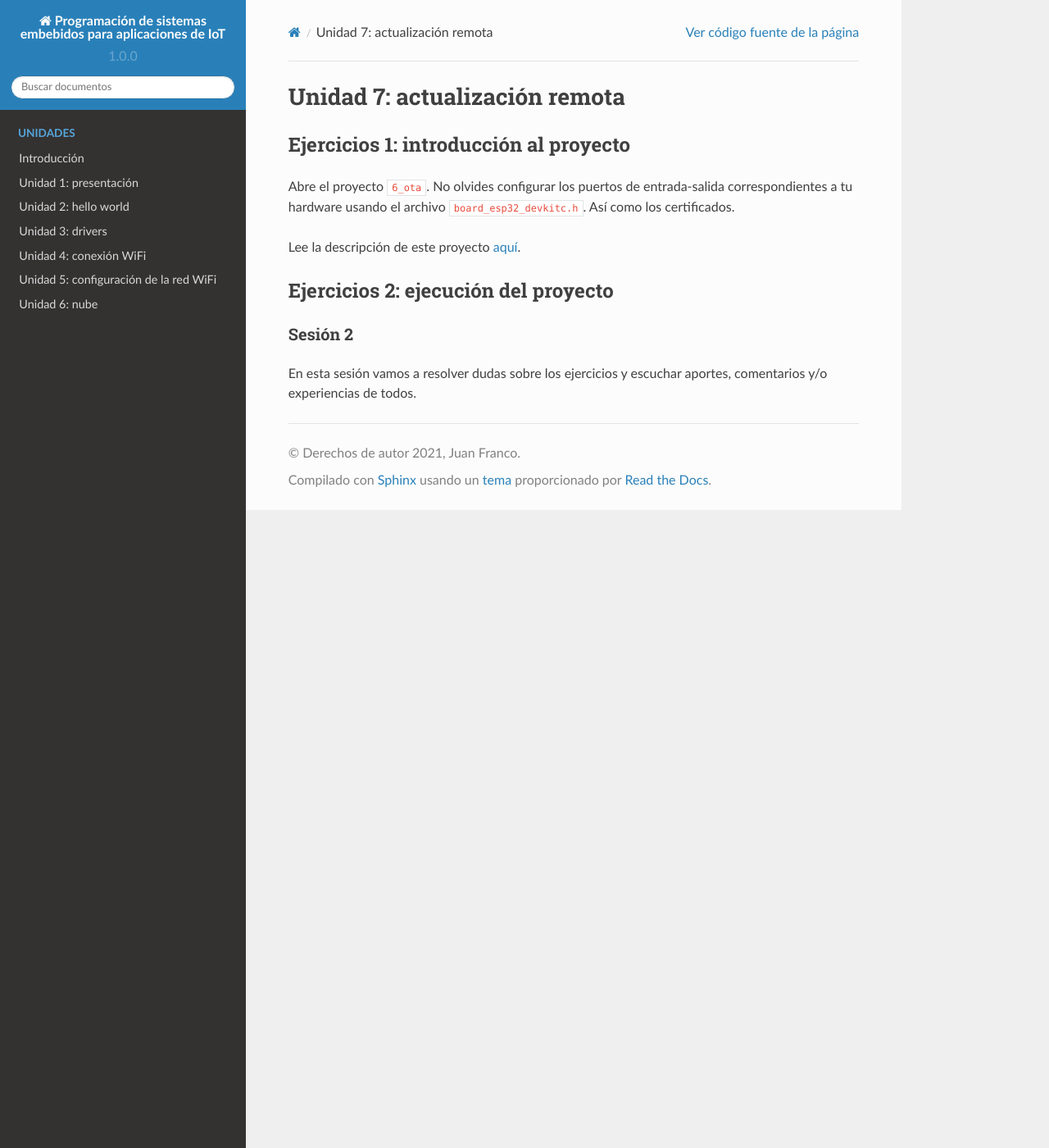
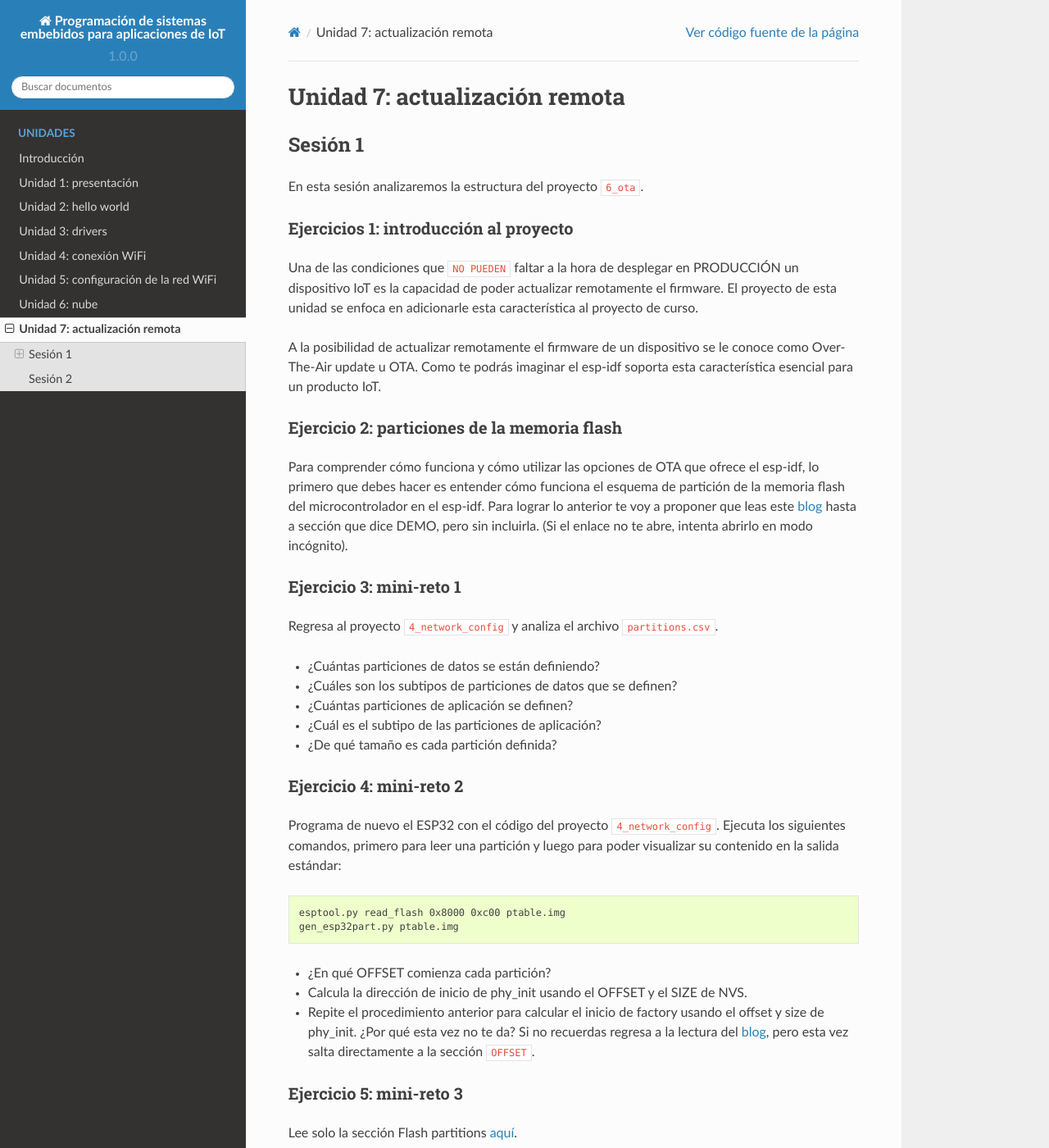
Before and after one commit to juanferfranco/espiot, a Sphinx documentation site: the page built from docs/_unidad7/unidad7.rst, in a window 1280 px wide and 1400 px high. Shown: the whole window at 82% size. Built offline with Sphinx 7.4.7 and the Read the Docs theme 2.0.0, drawn with Linux system fonts in a browser that asks for light colours; some of the changed text lies outside the part shown.

Commit message:
Add Unit 7

```diff
--- a/docs/_unidad7/unidad7.rst
+++ b/docs/_unidad7/unidad7.rst
@@ -1,18 +1,141 @@
 Unidad 7: actualización remota
 ================================
+
+Sesión 1
+-----------
+
+En esta sesión analizaremos la estructura del proyecto ``6_ota``.
+
 
 Ejercicios 1: introducción al proyecto
 ^^^^^^^^^^^^^^^^^^^^^^^^^^^^^^^^^^^^^^^^
 
-Abre el proyecto ``6_ota``. No olvides configurar los puertos
-de entrada-salida correspondientes a tu hardware usando el archivo ``board_esp32_devkitc.h``.
-Así como los certificados.
+Una de las condiciones que ``NO PUEDEN`` faltar a la hora de desplegar en PRODUCCIÓN un
+dispositivo IoT es la capacidad de poder actualizar remotamente el firmware. El
+proyecto de esta unidad se enfoca en adicionarle esta característica al proyecto
+de curso.
 
-Lee la descripción de este proyecto `aquí <https://docs.espressif.com/projects/esp-jumpstart/en/latest/firmwareupgrade.html>`__.
+A la posibilidad de actualizar remotamente el firmware de un dispositivo se le conoce
+como Over-The-Air update u OTA. Como te podrás imaginar el esp-idf soporta esta
+característica esencial para un producto IoT.
 
-Ejercicios 2: ejecución del proyecto
+Ejercicio 2: particiones de la memoria flash
+^^^^^^^^^^^^^^^^^^^^^^^^^^^^^^^^^^^^^^^^^^^^^
+
+Para comprender cómo funciona y cómo utilizar las opciones de OTA que ofrece el
+esp-idf, lo primero que debes hacer es entender cómo funciona el esquema de
+partición de la memoria flash del microcontrolador en el esp-idf. Para lograr
+lo anterior te voy a proponer que leas este `blog <https://medium.com/the-esp-journal/how-to-use-custom-partition-tables-on-esp32-69c0f3fa89c8>`__
+hasta a sección que dice DEMO, pero sin incluirla.
+(Si el enlace no te abre, intenta abrirlo en modo incógnito).
+
+Ejercicio 3: mini-reto 1
+^^^^^^^^^^^^^^^^^^^^^^^^^
+
+Regresa al proyecto ``4_network_config`` y analiza el archivo ``partitions.csv``.
+
+* ¿Cuántas particiones de datos se están definiendo?
+* ¿Cuáles son los subtipos de particiones de datos que se definen?
+* ¿Cuántas particiones de aplicación se definen?
+* ¿Cuál es el subtipo de las particiones de aplicación?
+* ¿De qué tamaño es cada partición definida?
+
+Ejercicio 4: mini-reto 2
+^^^^^^^^^^^^^^^^^^^^^^^^^
+
+Programa de nuevo el ESP32 con el código del proyecto ``4_network_config``. Ejecuta los siguientes
+comandos, primero para leer una partición y luego para poder visualizar su contenido en la salida
+estándar:
+
+.. code-block:: bash
+
+    esptool.py read_flash 0x8000 0xc00 ptable.img
+    gen_esp32part.py ptable.img
+
+* ¿En qué OFFSET comienza cada partición?
+* Calcula la dirección de inicio de phy_init usando el OFFSET y el SIZE de NVS.
+* Repite el procedimiento anterior para calcular el inicio de factory usando el offset
+  y size de phy_init. ¿Por qué esta vez no te da? Si no recuerdas regresa a la lectura
+  del `blog <https://medium.com/the-esp-journal/how-to-use-custom-partition-tables-on-esp32-69c0f3fa89c8>`__,
+  pero esta vez salta directamente a la sección ``OFFSET``.
+
+Ejercicio 5: mini-reto 3
+^^^^^^^^^^^^^^^^^^^^^^^^^
+
+Lee solo la sección Flash partitions `aquí <https://docs.espressif.com/projects/esp-jumpstart/en/latest/firmwareupgrade.html#flash-partitions>`__.
+
+Vuelve al proyecto ``4_network_config`` y ejecuta menuconfig:
+
+.. code-block:: bash
+
+    idf.py menuconfig
+
+Ve a la sección Partition Table de menuconfig.
+
+* ¿Cuántas tipos de tablas de partición ves disponibles?
+* Para usar una tabla de partición custom o personalizada qué debes
+  hacer?
+* ¿Es posible que tu primera partición esté definida en un OFFSET
+  predefinido por ti?
+* ¿Cuál sería el OFFSET inicial de tu primera partición si no cambias
+  el bootloader por defecto del ESP-IDF? Si no lo recuerdas, vuelve al blog.
+
+
+Ejercicio 6: mini-reto 4
+^^^^^^^^^^^^^^^^^^^^^^^^^
+
+¿Para que sirve la partición Partition Table?
+
+Vuelve a ejecutar estos comandos:
+
+.. code-block:: bash
+
+    esptool.py read_flash 0x8000 0xc00 ptable.img
+    gen_esp32part.py ptable.img
+
+¿Qué partición estas leyendo e interpretando?
+
+Ejercicio 7: Over-The-Air update
+^^^^^^^^^^^^^^^^^^^^^^^^^^^^^^^^^
+
+Ahora vas a aprender cómo funciona el mecanismos de OTA que ofrece el esp-idf.
+Lee la sección OTA Mechanism `aquí <https://docs.espressif.com/projects/esp-jumpstart/en/latest/firmwareupgrade.html#ota-mechanism>`__.
+
+* ¿Qué particiones se están definiendo?
+* ¿De que tipo y subtipo es la partición OTA-Data?
+* ¿Para qué sirve la partición OTA-Data?
+* ¿Por qué es importante tener dos particiones OTA (ota_0, ota_1)?
+
+Ejercicio 8: Over-The-Air update
+^^^^^^^^^^^^^^^^^^^^^^^^^^^^^^^^^
+
+Abre el proyecto ``6_ota``.
+
+* No olvides configurar los puertos
+  de entrada-salida correspondientes a tu hardware usando el archivo ``board_esp32_devkitc.h``.
+* No olvides guardar los certificados en la carpeta clud_cfg.
+
+Ejercicios 9: ejecución del proyecto
 ^^^^^^^^^^^^^^^^^^^^^^^^^^^^^^^^^^^^^^
 
+Ten PRESENTE que una vez ejecutes el proyecto, la aplicación CAMBIARÁ y ya no podrás
+cambiar de nuevo el firmware usando OTA porque la nueva aplicación no tiene considerada esta
+funcionalidad.
+
+.. warning:: CONFIGURA correctamente de END-POINT
+
+   No olvides configurar TU END-POINT, en el sitio del fabricante el end-point
+   utilizado es del propio fabricante.
+
+Una vez programes el código del proyecto, puedes abrir un cliente curl y ejecutar
+la siguiente línea, PERO editando el comando con tus datos.
+
+.. code-block:: bash
+
+    curl -d '{"state":{"desired":{"ota_url":"https://raw.githubusercontent.com/wiki/espressif/esp-jumpstart/images/hello-world.bin"}}}' --tlsv1.2 --cert device.cert --key device.key https://TU-ENDPOINT:8443/things/TU-DEVICEID/shadow | python -mjson.tool
+
+Nota que estamos enviando desde CURL la URL donde estará el archivo .bin con el
+ejecutable tal como explican `aquí <https://docs.espressif.com/projects/esp-jumpstart/en/latest/firmwareupgrade.html#send-firmware-upgrade-url>`__.
 
 Sesión 2
 -----------
--- a/docs/index.rst
+++ b/docs/index.rst
@@ -15,6 +15,6 @@ a proyectos de Internet de las cosas.
    Unidad 4: conexión WiFi <_unidad4/unidad4>
    Unidad 5: configuración de la red WiFi <_unidad5/unidad5>
    Unidad 6: nube <_unidad6/unidad6>
+   Unidad 7: actualización remota <_unidad7/unidad7>
 ..
-   Unidad 7: actualización remota <_unidad7/unidad7>
    Unidad 8: fabricación <_unidad8/unidad8>
```
